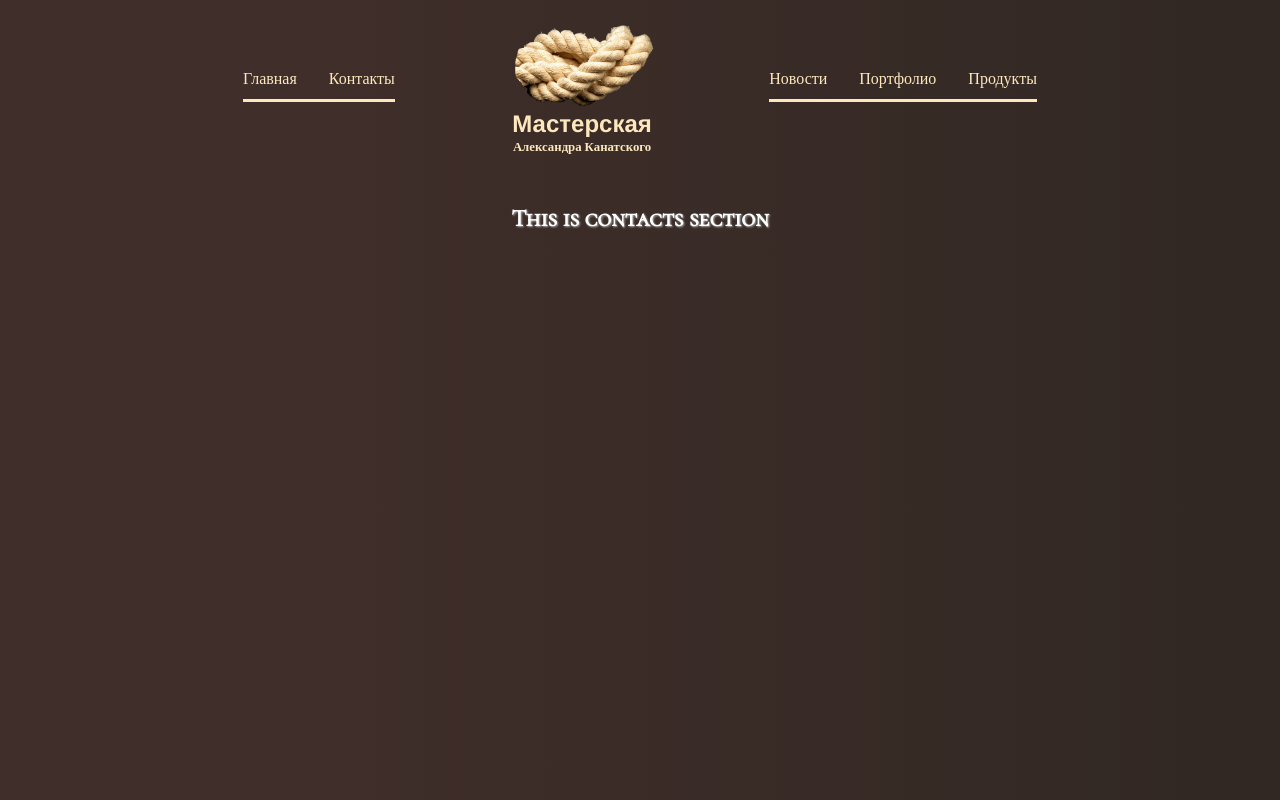
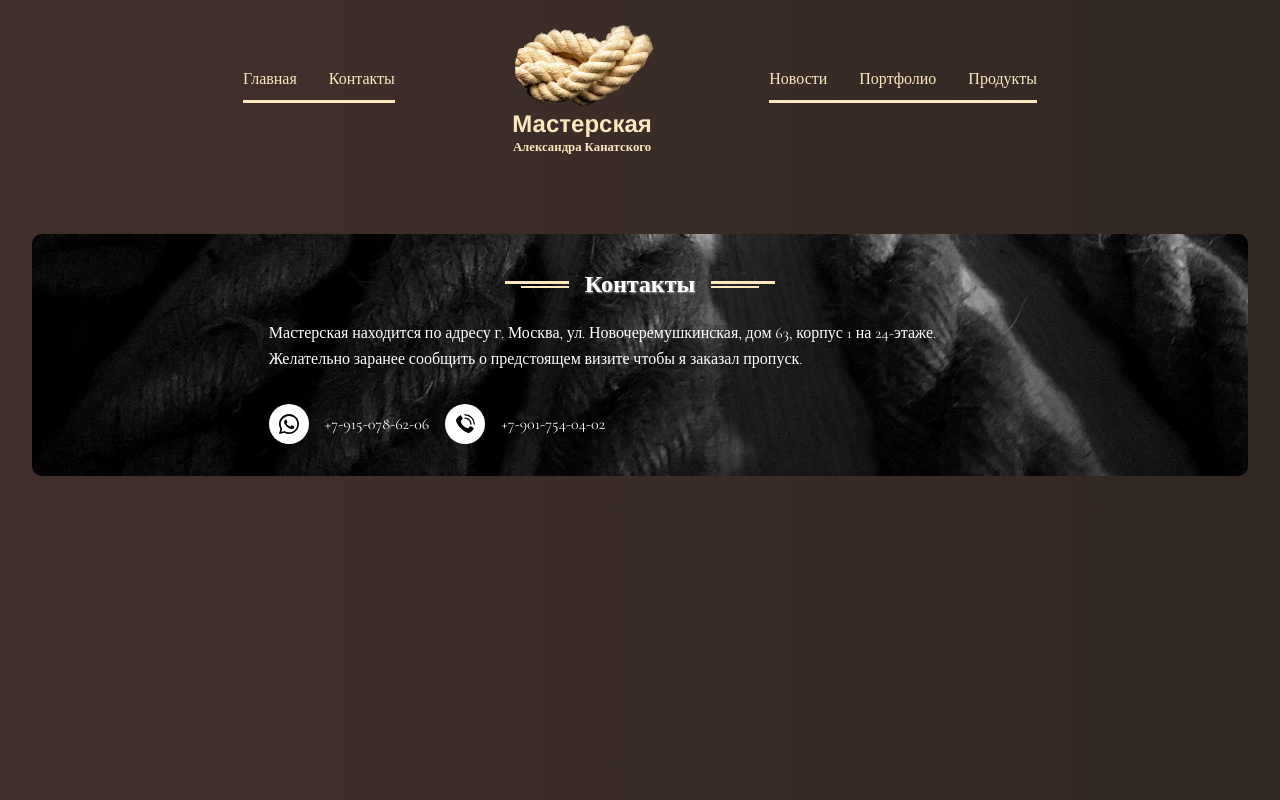
Before and after one commit to NeoScripter/knot_agency_website, a plain HTML site: page contacts.html in a window 1280 px wide. Drawn offline with Linux system fonts and the light colour scheme.

```diff
--- a/contacts.html
+++ b/contacts.html
@@ -24,7 +24,33 @@
         </ul>
     </nav>
     <main>
-        <h2>This is contacts section</h2>
+        <div class="preview contacts_preview">
+            <div class="preview_wrapper">
+                <div class="header_main_wrapper">
+                    <div class="border_wrapper left">
+                        <div class="upper_border"></div>
+                        <div class="lower_border"></div>
+                    </div>
+                    <h2>Контакты</h2>
+                    <div class="border_wrapper right">
+                        <div class="upper_border"></div>
+                        <div class="lower_border"></div>
+                    </div>
+                </div>
+                <p>Мастерская находится по адресу г. Москва, ул. Новочеремушкинская, дом 63, корпус 1 на 24-этаже. Желательно заранее сообщить о предстоящем визите чтобы я заказал пропуск.</p>
+                <div class="links">
+                    <div class="whatsapp link_wrapper">
+                        <svg fill="#fff" class="contact_logo" viewBox="0 0 32 32" xmlns="http://www.w3.org/2000/svg"><g clip-rule="evenodd" fill="#fff" fill-rule="evenodd"><path d="m12.6 21.7c1 .6 2.2.9 3.4.9 3.7 0 6.6-3 6.6-6.5 0-1.8-.6-3.4-1.9-4.7-1.3-1.2-2.9-1.9-4.7-1.9-3.6 0-6.60001 3-6.60001 6.6 0 1.2.30001 2.4 1.00001 3.5l.2.3-.70001 2.4 2.50001-.7zm5.6-4.7c.2 0 1.2.5 1.4.6.0311.0156.0623.0287.0931.0417.1668.0704.3225.1362.4069.5583.1 0 .1.4-.1.9-.1.4-.9.9-1.3.9-.0678 0-.1327.0057-.202.0119-.3398.03-.786.0695-2.198-.5119-1.7525-.701-2.9675-2.4001-3.3087-2.8772-.0482-.0674-.0789-.1104-.0913-.1228-.017-.034-.0515-.0884-.0969-.1601-.2212-.3493-.7031-1.1102-.7031-1.9399 0-1 .5-1.5.7-1.7s.4-.2.5-.2h.4c.1 0 .3 0 .4.3.2.4.6 1.4.6 1.5 0 .0333.0111.0667.0222.1.0223.0667.0445.1333-.0222.2-.05.05-.075.1-.1.15s-.05.1-.1.15l-.3.3c-.1.1-.2.2-.1.4s.5.9 1.1 1.4c.6751.5907 1.2078.8254 1.4778.9443.05.022.091.0401.1222.0557.2 0 .3 0 .4-.1.05-.1.175-.25.3-.4s.25-.3.3-.4c.1-.2.2-.2.4-.1z"/><path d="m0 0h32v32h-32zm16 8c2.1 0 4.1.8 5.6 2.3s2.4 3.5 2.4 5.6c0 4.4-3.6 8-8 8-1.3 0-2.6-.4-3.8-1l-4.2 1.1 1.10001-4c-.7-1.2-1.10001-2.6-1.10001-4 0-4.4 3.6-8 8-8z"/></g></svg>
+                        +7-915-078-62-06
+                        </div>
+                    <div class="phone_number link_wrapper">
+                        <?xml version="1.0" encoding="iso-8859-1"?>
+                        <svg viewBox="0 0 58 58" class="contact_logo phone" xmlns="http://www.w3.org/2000/svg"><g id="Page-1" fill="none" fill-rule="evenodd"><g id="003---Call" fill="rgb(0,0,0)" fill-rule="nonzero" transform="translate(-1)"><path id="Shape" d="m25.017 33.983c-5.536-5.536-6.786-11.072-7.068-13.29-.0787994-.6132828.1322481-1.2283144.571-1.664l4.48-4.478c.6590136-.6586066.7759629-1.685024.282-2.475l-7.133-11.076c-.5464837-.87475134-1.6685624-1.19045777-2.591-.729l-11.451 5.393c-.74594117.367308-1.18469338 1.15985405-1.1 1.987.6 5.7 3.085 19.712 16.855 33.483s27.78 16.255 33.483 16.855c.827146.0846934 1.619692-.3540588 1.987-1.1l5.393-11.451c.4597307-.9204474.146114-2.0395184-.725-2.587l-11.076-7.131c-.7895259-.4944789-1.8158967-.3783642-2.475.28l-4.478 4.48c-.4356856.4387519-1.0507172.6497994-1.664.571-2.218-.282-7.754-1.532-13.29-7.068z"/><path id="Shape" d="m47 31c-1.1045695 0-2-.8954305-2-2-.0093685-8.2803876-6.7196124-14.9906315-15-15-1.1045695 0-2-.8954305-2-2s.8954305-2 2-2c10.4886126.0115735 18.9884265 8.5113874 19 19 0 1.1045695-.8954305 2-2 2z"/><path id="Shape" d="m57 31c-1.1045695 0-2-.8954305-2-2-.0154309-13.800722-11.199278-24.9845691-25-25-1.1045695 0-2-.8954305-2-2s.8954305-2 2-2c16.008947.01763587 28.9823641 12.991053 29 29 0 .530433-.2107137 1.0391408-.5857864 1.4142136-.3750728.3750727-.8837806.5857864-1.4142136.5857864z"/></g></g></svg>
+                        +7-901-754-04-02
+                    </div>
+                </div>
+            </div>
+        </div>
     </main>
 </body>
 </html>
--- a/style.css
+++ b/style.css
@@ -7,27 +7,27 @@
 
 @font-face {
     font-family: 'Cormorant Bold';
-    src: url(assets/fonts/Cormorant\ SC\ Bold.woff2);
+    src: url(assets/fonts/Cormorant\ Bold.woff2);
 }
 
 @font-face {
     font-family: 'Cormorant Semi-Bold';
-    src: url(assets/fonts/Cormorant\ SC\ SemiBold.woff2);
+    src: url(assets/fonts/Cormorant\ SemiBold.woff2);
 }
 
 @font-face {
     font-family: 'Cormorant Regular';
-    src: url(assets/fonts/Cormorant\ SC\ Regular.woff2);
+    src: url(assets/fonts/Cormorant\ Regular.woff2);
 }
 
 @font-face {
     font-family: 'Cormorant Medium';
-    src: url(assets/fonts/Cormorant\ SC\ Medium.woff2);
+    src: url(assets/fonts/Cormorant\ Medium.woff2);
 }
 
 @font-face {
     font-family: 'Cormorant Light';
-    src: url(assets/fonts/Cormorant\ SC\ Light.woff2);
+    src: url(assets/fonts/Cormorant\ Light.woff2);
 }
 
 * {
@@ -98,15 +98,28 @@
     padding: 2em;
     border-radius: 10px;
     font-family: 'Cormorant Regular';
+    margin-block: 2em;
+}
+
+.main_page_preview {
     background-image: url(assets/images/bg-main.jpg);
-    margin-block: 2em;
+}
+
+.contacts_preview {
+    background-image: url(assets/images/contacts-bg.jpg);
+    background-position: left bottom;
+    background-size: cover;
 }
 
 .preview_wrapper {
     width: 70%;
     border-radius: inherit;
+    padding-inline: 2em;
+}
+
+.main_page_preview_wrapper {
     background-color: rgb(64, 46, 42, 0.7);
-    padding: 2em;
+    padding-block: 2em;
 }
 
 h2 {
@@ -190,6 +203,29 @@
     2px 2px 10px 3px rgba(0,0,0,0.3);
 }
 
+/* Contacts page */
+
+.links {
+    margin-top: 2em;
+    gap: 1em;
+    display: flex;
+    flex-wrap: wrap;
+}
+
+.link_wrapper {
+    display: flex;
+    align-items: center;
+    gap: 1em;
+}
+.contact_logo {
+    width: 40px;
+    border-radius: 50%;
+}
+.phone {
+    padding: 10px;
+    background-color: white;
+}
+
 
 @media screen and (max-width: 670px) {
     li:not(:first-of-type) {
```
Also changed, not shown: index.html (+3 -3 lines), assets/fonts/Cormorant Bold.woff2 (added), assets/fonts/Cormorant Light.woff2 (added), assets/fonts/Cormorant Medium.woff2 (added), assets/fonts/Cormorant Regular.woff2 (added), assets/fonts/Cormorant SemiBold.woff2 (added), assets/images/383329.svg (added), assets/images/contacts-bg.jpg (added), assets/images/whatsapp.svg (added).
